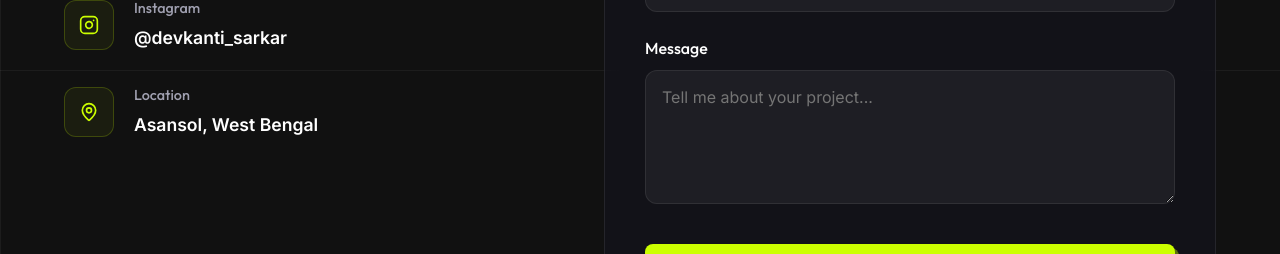
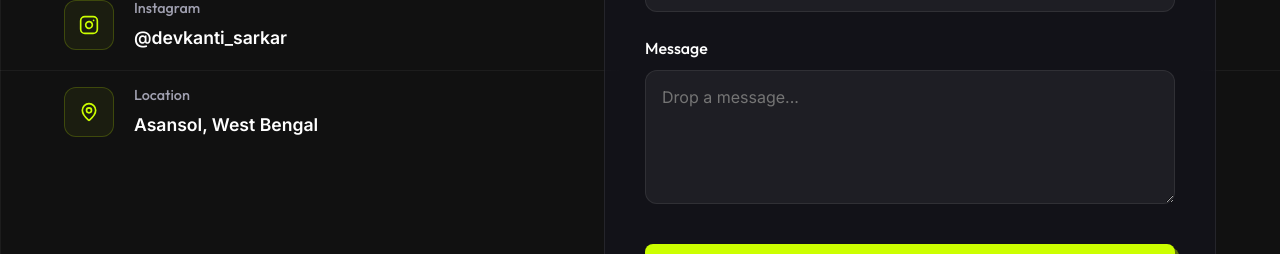
Before and after one commit to Devkanti/Devkanti_portfolio, a React (Vite) app: page / in a window 1280 px wide. Shown: the part 4730-4984 px from the top of the page. Built offline with nearby package versions, Linux system fonts and the light colour scheme.

Commit message:
updated contact

```diff
--- a/src/components/Contact.tsx
+++ b/src/components/Contact.tsx
@@ -138,7 +138,7 @@ const Contact = () => {
                   id="message"
                   name="message"
                   className="form-input form-textarea"
-                  placeholder="Tell me about your project..."
+                  placeholder="Drop a message..."
                   value={formData.message}
                   onChange={handleChange}
                   required
```
